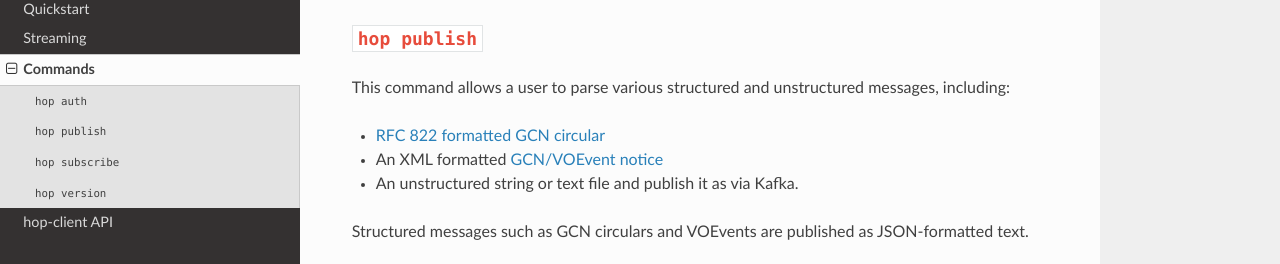
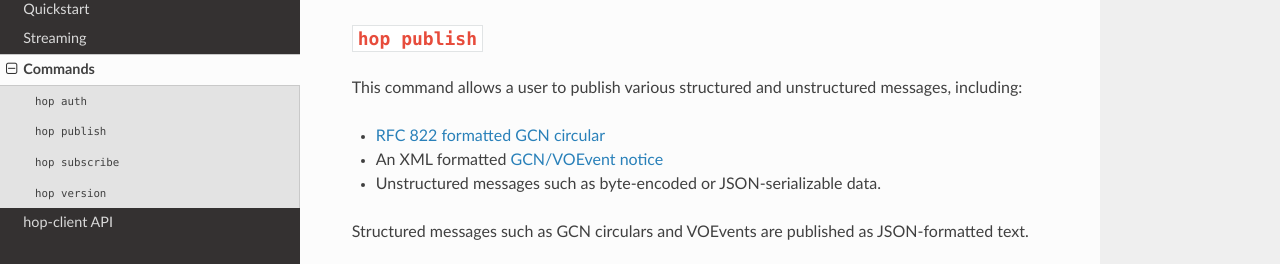
Before and after one commit to scimma/hop-client, a Sphinx documentation site: the page built from doc/user/commands.rst, in a window 1280 px wide and 900 px high, scrolled down 459 px, cut to the strip 180-444 px from the top of the window. Built offline with Sphinx 7.4.7 and the Read the Docs theme 2.0.0, drawn with Linux system fonts in a browser that asks for light colours.

Commit message:
fix comment typos, aesthesics

```diff
--- a/doc/user/commands.rst
+++ b/doc/user/commands.rst
@@ -24,11 +24,11 @@ This command allows a user to handle auth-based configuration.
 :code:`hop publish`
 ~~~~~~~~~~~~~~~~~~~~~~
 
-This command allows a user to parse various structured and unstructured messages, including:
+This command allows a user to publish various structured and unstructured messages, including:
 
 * `RFC 822 formatted GCN circular <https://gcn.gsfc.nasa.gov/gcn3_circulars.html>`_
 * An XML formatted `GCN/VOEvent notice <https://gcn.gsfc.nasa.gov/tech_describe.html>`_
-* An unstructured string or text file and publish it as via Kafka.
+* Unstructured messages such as byte-encoded or JSON-serializable data.
 
 Structured messages such as GCN circulars and VOEvents are published as JSON-formatted text.
 
```
Also changed, not shown: 2 other files.
